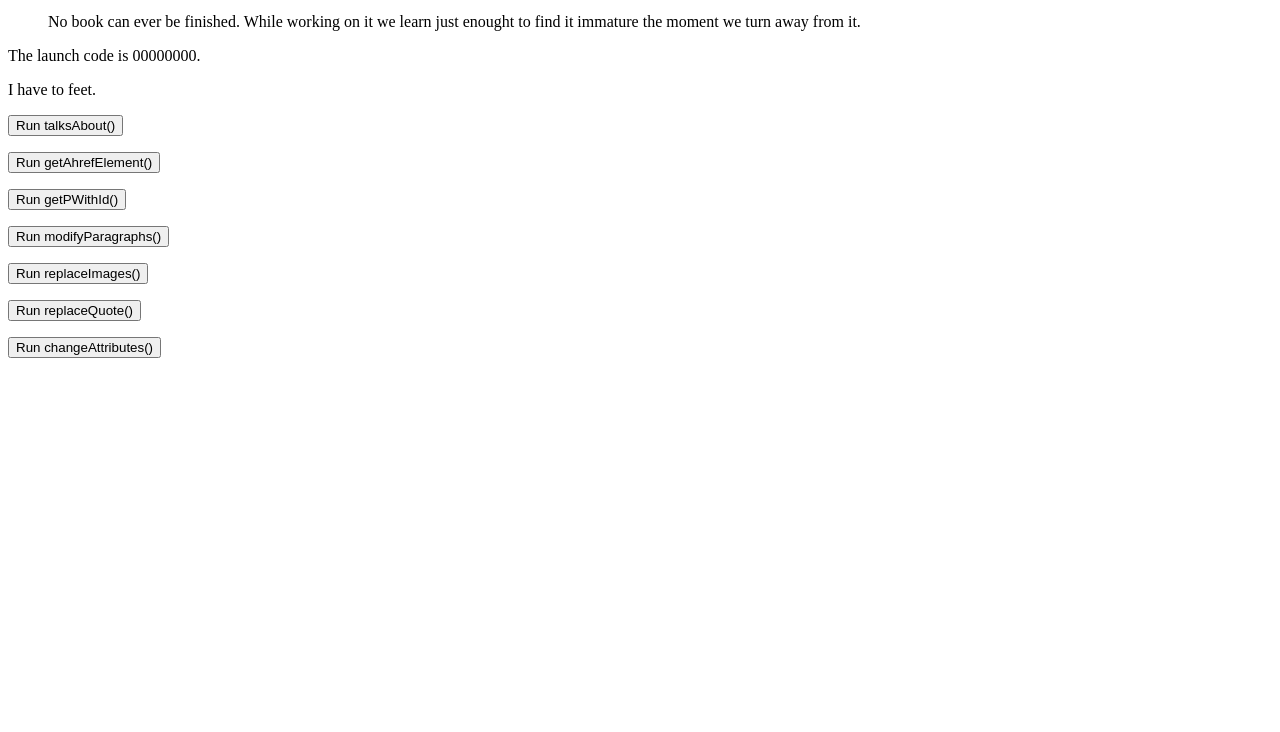
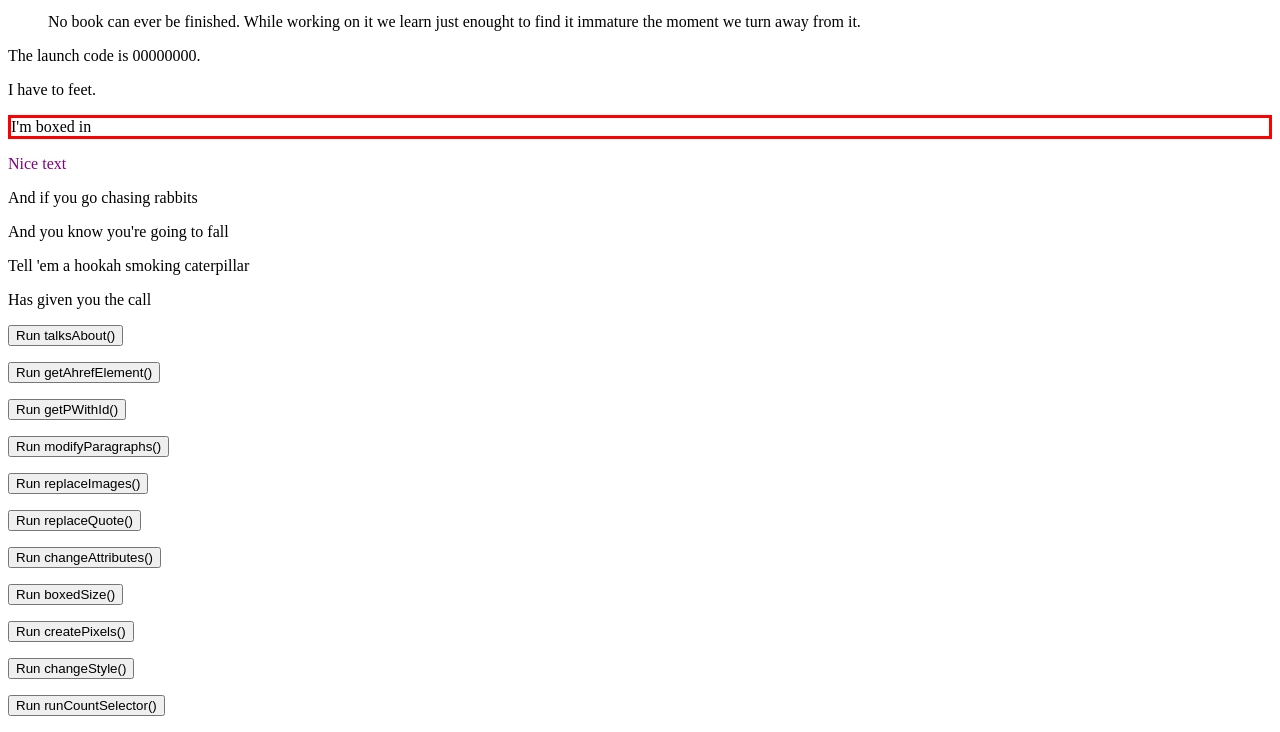
Before and after one commit to irbis/eloquent-javascript, a website: page dom.html in a window 1280 px wide. Shown: the part 591-1323 px from the top of the page. Before the commit the page ends 965 px from the top, so only its background shows below. Drawn offline with Linux system fonts and the light colour scheme.

Commit message:
The Document Object Model. Part #2.

```diff
--- a/dom.html
+++ b/dom.html
@@ -1,5 +1,5 @@
 <!DOCTYPE html>
-<html lang="en">
+<html lang="en" xmlns="http://www.w3.org/1999/html">
 <head>
     <meta charset="UTF-8">
     <title>My home page</title>
@@ -27,6 +27,23 @@
 <p data-classified="secret">The launch code is 00000000.</p>
 <p data-classified="unclassified">I have to feet.</p>
 
+<p style="border: 3px solid red" id="boxedPara">
+    I'm boxed in
+</p>
+
+<p><span id="one"></span></p>
+<p><span id="two"></span></p>
+
+<p id="paraStyle" style="color: purple">
+    Nice text
+</p>
+
+<p>And if you go chasing <span class="animal">rabbits</span></p>
+<p>And you know you're going to fall</p>
+<p>Tell 'em a <span class="character">hookah smoking</span>
+    <span class="animal">caterpillar</span></span></p>
+<p>Has given you the call</p>
+
 <p><input type="button" onclick="console.log(talksAbout(document.body, 'book'))"
        value="Run talksAbout()"/></p>
 
@@ -47,6 +64,18 @@
 
 <p><input type="button" onclick="changeAttributes()"
           value="Run changeAttributes()"/></p>
+
+<p><input type="button" onclick="boxedSize()"
+          value="Run boxedSize()"/></p>
+
+<p><input type="button" onclick="createPixels()"
+          value="Run createPixels()"/></p>
+
+<p><input type="button" onclick="changeStyle()"
+          value="Run changeStyle()"/></p>
+
+<p><input type="button" onclick="runCountSelector()"
+          value="Run runCountSelector()"/></p>
 
 </body>
 <script>
@@ -115,5 +144,50 @@
             }
         }
     }
+
+    function boxedSize() {
+        let para = document.getElementById("boxedPara")
+        console.log("clientHeight:", para.clientHeight)
+        console.log("offsetHeight:", para.offsetHeight)
+        console.log("rect:", para.getBoundingClientRect())
+    }
+
+    function time(name, action) {
+        let start = Date.now()
+        action()
+        console.log(name, "took", Date.now() - start, "ms")
+    }
+
+    function createPixels() {
+        time("naive", () => {
+            let target = document.getElementById("one")
+            while (target.offsetWidth < 2000)
+                target.appendChild(document.createTextNode("X"))
+        })
+
+        time("clever", function () {
+            let target = document.getElementById("two")
+            target.appendChild(document.createTextNode("XXXXX"))
+            let total = Math.ceil(2000 / (target.offsetWidth / 5))
+            target.firstChild.nodeValue = "X".repeat(total)
+        })
+    }
+
+    function changeStyle() {
+        let para = document.getElementById("paraStyle")
+        console.log(para.style.color)
+        para.style.color = "magenta"
+    }
+
+    function count(selector) {
+        return document.querySelectorAll(selector).length
+    }
+
+    function runCountSelector() {
+        console.log(count("p"))
+        console.log(count(".animal"))
+        console.log(count("p animal"))
+        console.log(count("p > .animal"))
+    }
 </script>
 </html>
```
